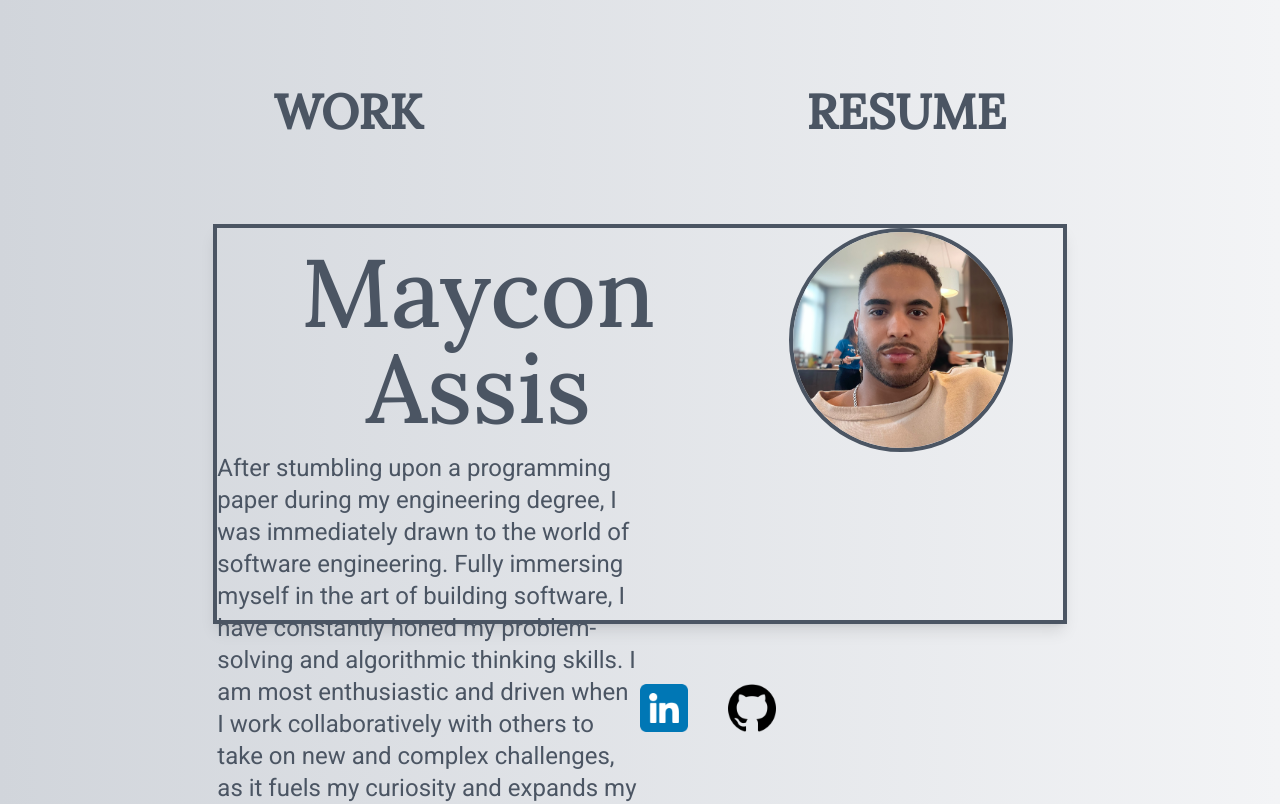
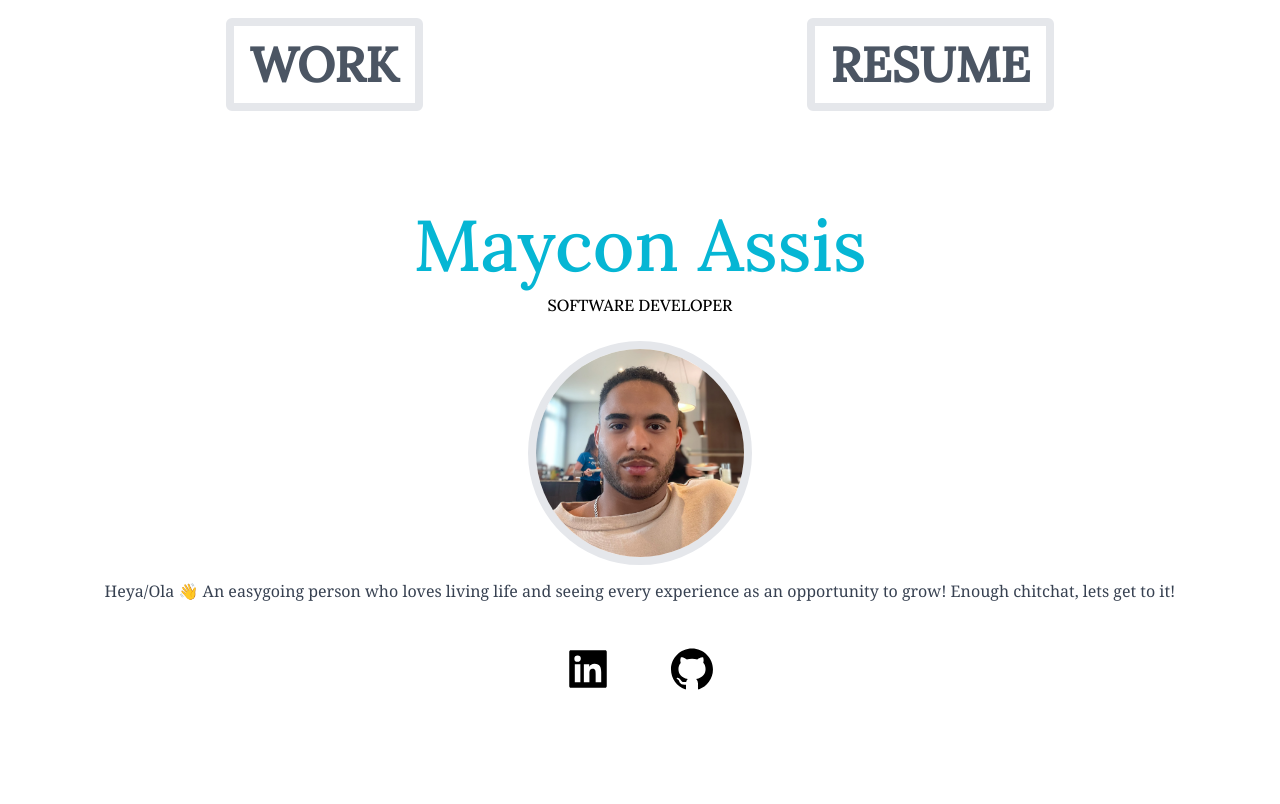
Before and after one commit to maycon-assis/Portfolio, a React (Vite) app: page / in a window 1280 px wide. Shown: the top 804 px of the page. Built offline with nearby package versions, Linux system fonts and the light colour scheme; a web font is replaced by a local one.

Commit message:
completey changed everything

```diff
--- a/index.html
+++ b/index.html
@@ -13,7 +13,7 @@
 </head>
 
 <body>
-  <div id="root"></div>
+  <div id="root" class="bg-white px-10"></div>
   <script type="module" src="/src/main.tsx"></script>
 </body>
 
--- a/package.json
+++ b/package.json
@@ -12,6 +12,7 @@
   "dependencies": {
     "react": "^18.2.0",
     "react-dom": "^18.2.0",
+    "react-icons": "^4.8.0",
     "react-scroll": "^1.8.9"
   },
   "devDependencies": {
--- a/src/App.tsx
+++ b/src/App.tsx
@@ -4,14 +4,9 @@ import Work from './Work'
 
 function App() {
   return (
-    <div className="flex flex-col">
-      <div className=" bg-gradient-to-l from-gray-100 to-gray-300">
-        <Navbar />
-        <Home />
-      </div>
-      <div className=" bg-gradient-to-l from-gray-100 to-gray-300">
-        <Work />
-      </div>
+    <div className="min-h-screen">
+      <Navbar />
+      <Home />
     </div>
   )
 }
--- a/src/Home.tsx
+++ b/src/Home.tsx
@@ -1,3 +1,5 @@
+import { AiFillLinkedin, AiFillGithub } from 'react-icons/ai'
+
 const stackIcons = [
   'html-5.png',
   'css-3.png',
@@ -12,33 +14,47 @@ const stackIcons = [
 
 const Home = () => {
   return (
-    <div className="flex flex-col gap-12 md:gap-24 lg:gap-48 justify-start items-center h-screen">
-      <div className="flex flex-col md:flex-row flex-wrap border-4 justify-around items-center border-gray-600 w-11/12 md:w-8/12 h-3/6 shadow-lg">
-        <h1 className="text-4xl md:text-6xl lg:text-8xl text-gray-600 w-full md:w-1/2 font-lora text-center">Maycon Assis</h1>
+    <>
+      <div className="flex flex-col items-center justify-center py-10">
+        <h1 className="text-4xl sm:text-5xl md:text-6xl lg:text-7xl text-cyan-500 font-lora ">Maycon Assis</h1>
+        <h2 className="font-lora py-3">SOFTWARE DEVELOPER</h2>
+        <img className="my-3 border-8 rounded-full h-32 md:h-48 lg:h-56 w-32 md:w-48 lg:w-56 " src="Maycon (3).jpg" alt="" />
+        <p className="text-center font-serif leading-7 text-gray-700">
+          Heya/Ola 👋 An easygoing person who loves living life and seeing every experience as an opportunity to grow! Enough chitchat, lets get to it!
+        </p>
+      </div>
+      <div className="text-5xl flex justify-center gap-14">
+        <a href="https://www.linkedin.com/in/maycon-assis-nz/" target="_blank" rel="noopener noreferrer">
+          <AiFillLinkedin />
+        </a>
         <a href="https://github.com/maycon-assis" target="_blank" rel="noopener noreferrer">
-          <img className="border-4 border-gray-600 rounded-full h-32 md:h-48 lg:h-56 w-32 md:w-48 lg:w-56 mx-auto my-4 md:my-0" src="Maycon (3).jpg" alt="" />
+          <AiFillGithub />
         </a>
-        <p className="text-gray-600 text-base md:text-xl lg:text-2xl w-full md:w-1/2 font-robo text-center md:text-left">
-          After stumbling upon a programming paper during my engineering degree, I was immediately drawn to the world of software engineering. Fully immersing myself in the art of building software, I
-          have constantly honed my problem-solving and algorithmic thinking skills. I am most enthusiastic and driven when I work collaboratively with others to take on new and complex challenges, as
-          it fuels my curiosity and expands my knowledge. When I'm not at my keyboard, you can find me jamming away on my guitar, as music is an undying passion that is an inseparable part of who I
-          am. 🎵
-        </p>
-        <div className="flex gap-6 md:gap-10 justify-center md:justify-start w-full md:w-1/2">
-          <a href="https://www.linkedin.com/in/maycon-assis-nz/" target="_blank" rel="noopener noreferrer">
-            <img className="h-8 md:h-12" src="linkedin.png" alt="LinkedIn"></img>
-          </a>
-          <a href="https://github.com/maycon-assis" target="_blank" rel="noopener noreferrer">
-            <img className="h-8 md:h-12" src="github.png" alt="GitHub" />
-          </a>
-        </div>
       </div>
-      <div className="flex flex-wrap justify-around items-center shadow-lg flex-shrink-0 bg-gray-300 l h-48 w-11/12 md:w-8/12 border-4 border-gray-600 ">
-        {stackIcons.map((icon, i) => (
-          <img className="h-16 md:h-24" key={i} src={icon} alt={`Icon-${i}`}></img>
-        ))}
-      </div>
-    </div>
+    </>
+
+    // <div className="flex flex-col gap-12 md:gap-24 lg:gap-48 justify-start items-center h-screen">
+    //   <div className="flex flex-col md:flex-row flex-wrap border-4 justify-around items-center border-gray-600 w-11/12 md:w-8/12 h-3/6 shadow-lg">
+    //     <h1 className="text-4xl md:text-6xl lg:text-8xl text-gray-600 w-full md:w-1/2 font-lora text-center">Maycon Assis</h1>
+    //     <a href="https://github.com/maycon-assis" target="_blank" rel="noopener noreferrer">
+    //       <img className="border-4 border-gray-600 rounded-full h-32 md:h-48 lg:h-56 w-32 md:w-48 lg:w-56 mx-auto my-4 md:my-0" src="Maycon (3).jpg" alt="" />
+    //     </a>
+
+    //     <div className="flex gap-6 md:gap-10 justify-center md:justify-start w-full md:w-1/2">
+    //       <a href="https://www.linkedin.com/in/maycon-assis-nz/" target="_blank" rel="noopener noreferrer">
+    // //         <img className="h-8 md:h-12" src="linkedin.png" alt="LinkedIn"></img>
+    // //       </a>
+    //       <a href="https://github.com/maycon-assis" target="_blank" rel="noopener noreferrer">
+    //         <img className="h-8 md:h-12" src="github.png" alt="GitHub" />
+    //       </a>
+    //     </div>
+    //   </div>
+    //   <div className="flex flex-wrap justify-around items-center shadow-lg flex-shrink-0 bg-gray-300 l h-48 w-11/12 md:w-8/12 border-4 border-gray-600 ">
+    //     {stackIcons.map((icon, i) => (
+    //       <img className="h-16 md:h-24" key={i} src={icon} alt={`Icon-${i}`}></img>
+    //     ))}
+    //   </div>
+    // </div>
   )
 }
 
--- a/src/Navbar.tsx
+++ b/src/Navbar.tsx
@@ -2,18 +2,31 @@ import { Link } from 'react-scroll'
 
 function Navbar() {
   return (
-    <nav className="container mx-auto px-4 h-56 flex items-center justify-center">
-      <ul className="flex gap-96 lg:text-5xl ">
-        <li className="text-gray-600 hover:text-orange-500 font-bold duration-300 font-lora ease-in-out cursor-pointer">
-          <Link activeClass="active" to="work" spy={true} smooth={true} duration={700}>
+    <nav className="flex py-10 mb-10 justify-center">
+      <ul className="flex gap-12 sm:gap-28 md:gap-44 lg:gap-96 text-2xl sm:text-3xl md:text-4xl lg:text-5xl ">
+        <li>
+          <Link
+            className="text-gray-600 px-4 py-2 border-8 rounded-md  hover:text-orange-500 font-bold duration-300 font-lora ease-in-out cursor-pointer"
+            activeClass="active"
+            to="work"
+            spy={true}
+            smooth={true}
+            duration={700}
+          >
             WORK
           </Link>
         </li>
-
-        <li className="l text-gray-600 hover:text-orange-500 font-bold duration-300 font-lora ease-in-out cursor-pointer">
-          <a href="Maycon-Assis-2023-Resume.pdf " target="_blank" rel="noopener noreferrer">
+        <li>
+          <Link
+            className="text-gray-600 px-4 py-2 border-8 rounded-md  hover:text-cyan-500 font-bold duration-300 font-lora ease-in-out cursor-pointer"
+            activeClass="active"
+            to="Maycon-Assis-2023-Resume.pdf "
+            spy={true}
+            smooth={true}
+            duration={700}
+          >
             RESUME
-          </a>
+          </Link>
         </li>
       </ul>
     </nav>
```
Also changed, not shown: 1 other file (tests, documents, lock files or other folders).
